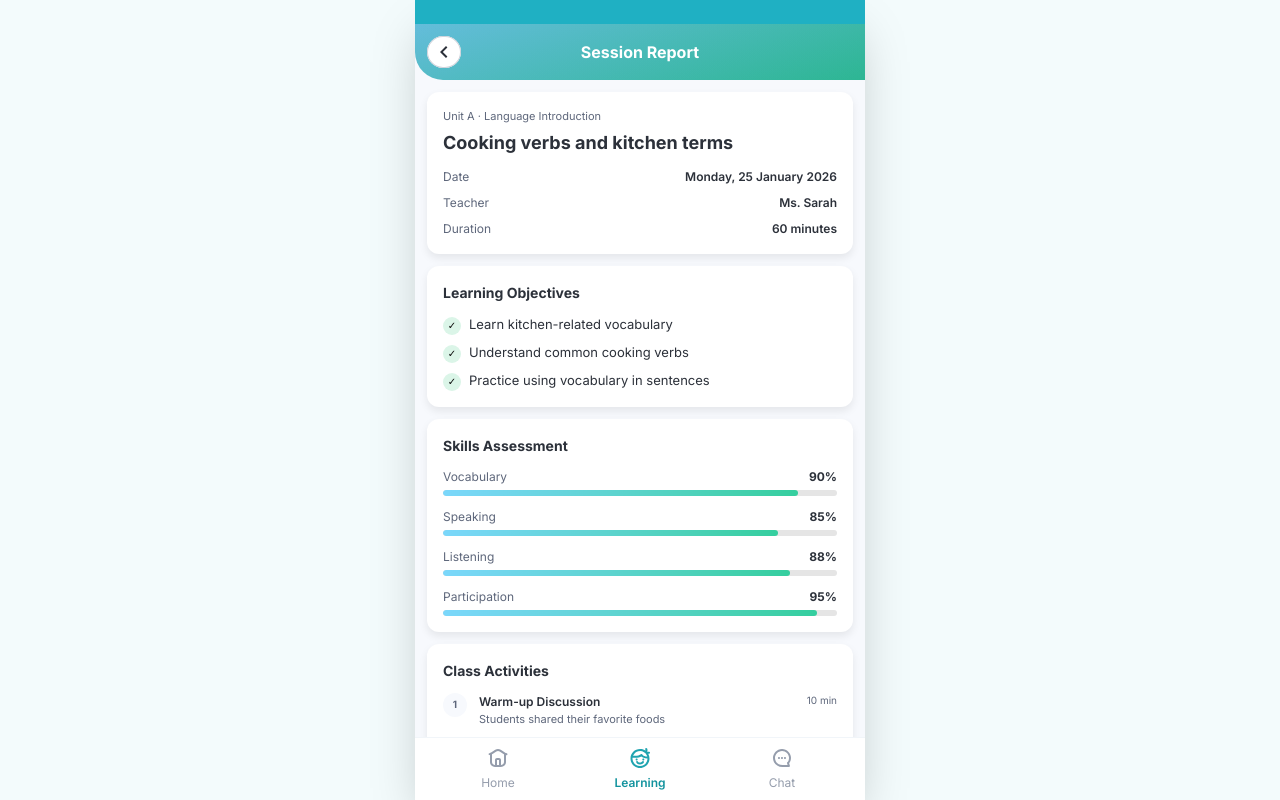
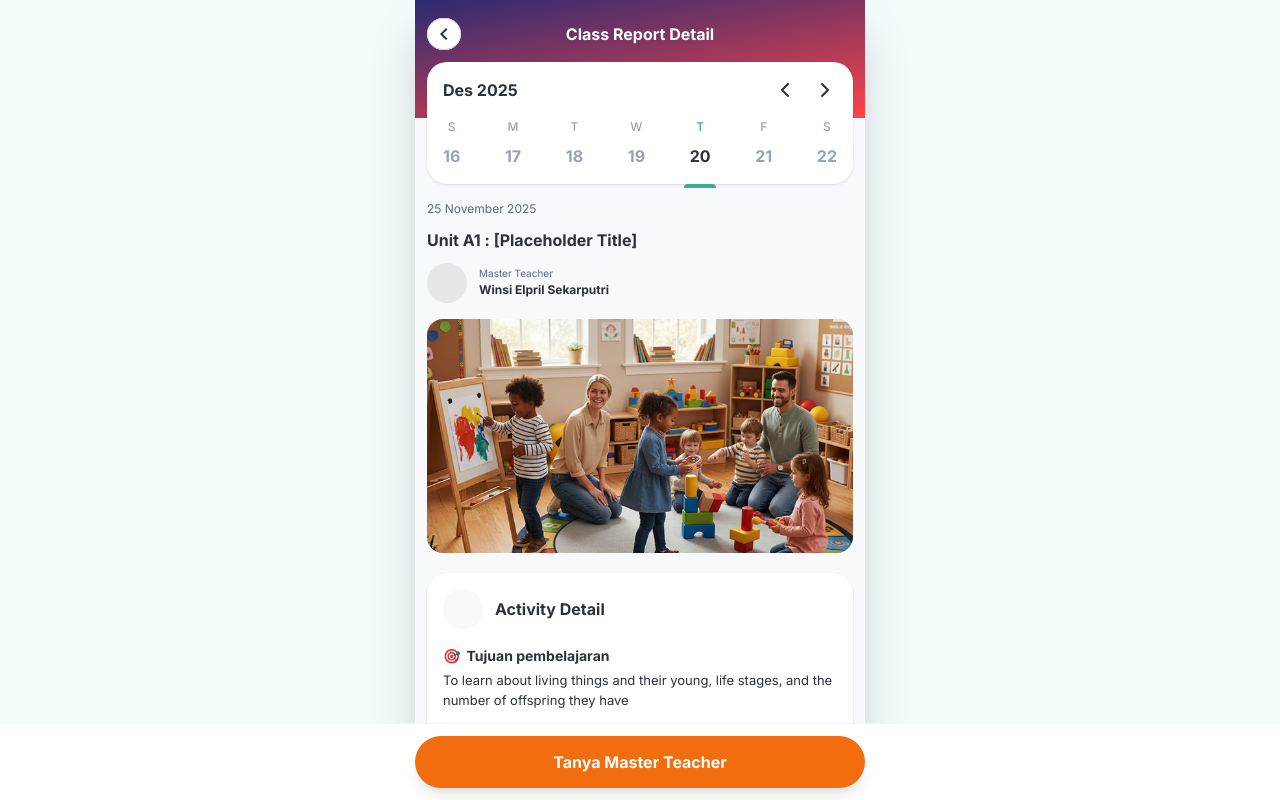
Before and after one commit to hhidro29/parent-app, a Next.js app in the folder apps/web/: page /learning/report/1 in a window 1280 px wide. Built offline with nearby package versions, Linux system fonts and the light colour scheme.

Commit message:
feat: implement class report and report detail UI matching design guidelines

```diff
--- a/apps/web/src/app/learning/page.tsx
+++ b/apps/web/src/app/learning/page.tsx
@@ -231,7 +231,7 @@ export default function LearningPage() {
                         <div className="flex flex-col gap-[12px]">
                             <div className="flex items-center justify-between">
                                 <h2 className="font-['Inter'] font-bold text-[16px] text-[#2C313A]">Class Report</h2>
-                                <Link href="#" className="font-['Inter'] font-bold text-[14px] text-[#13939E]">Lihat Semua</Link>
+                                <Link href="/learning/report" className="font-['Inter'] font-bold text-[14px] text-[#13939E]">Lihat Semua</Link>
                             </div>
 
                             <div className="flex gap-[12px] overflow-x-auto pb-[4px] -mx-[12px] px-[12px] scrollbar-hide">
@@ -249,9 +249,12 @@ export default function LearningPage() {
                                             <div className={`px-[12px] py-[8px] rounded-[12px] flex items-center justify-center ${report.statusColor}`}>
                                                 <span className="font-['Inter'] font-bold text-[12px] leading-[18px]">{report.status}</span>
                                             </div>
-                                            <button className="bg-[#F26D0F] text-white font-bold text-[12px] px-[12px] h-[28px] rounded-full active:scale-95 transition-transform">
+                                            <Link
+                                                href="/learning/report"
+                                                className="bg-[#F26D0F] text-white font-bold text-[12px] px-[12px] h-[28px] rounded-full active:scale-95 transition-transform flex items-center justify-center"
+                                            >
                                                 See Report
-                                            </button>
+                                            </Link>
                                         </div>
                                     </div>
                                 ))}
--- a/apps/web/src/app/learning/report/[id]/page.tsx
+++ b/apps/web/src/app/learning/report/[id]/page.tsx
@@ -1,53 +1,39 @@
 "use client";
 
-import { useParams, useRouter } from "next/navigation";
+import { useRouter } from "next/navigation";
+import Image from "next/image";
 
 const svgPaths = {
     back: "M15.41 7.41L14 6L8 12L14 18L15.41 16.59L10.83 12L15.41 7.41Z",
 };
 
-const reportData = {
-    title: "Cooking verbs and kitchen terms",
-    unit: "Unit A · Language Introduction",
-    date: "Monday, 25 January 2026",
-    teacher: "Ms. Sarah",
-    duration: "60 minutes",
-    objectives: [
-        "Learn kitchen-related vocabulary",
-        "Understand common cooking verbs",
-        "Practice using vocabulary in sentences",
-    ],
-    activities: [
-        { name: "Warm-up Discussion", description: "Students shared their favorite foods", duration: "10 min" },
-        { name: "Vocabulary Introduction", description: "New vocabulary with visual aids", duration: "15 min" },
-        { name: "Interactive Game", description: "Kitchen vocabulary matching game", duration: "15 min" },
-        { name: "Role Play", description: "Pretend cooking show with new verbs", duration: "15 min" },
-        { name: "Wrap-up", description: "Review and homework explanation", duration: "5 min" },
-    ],
-    teacherNotes: "Liam showed great enthusiasm today! He particularly enjoyed the role play activity and was able to use all new vocabulary correctly. Keep practicing at home!",
-    skills: [
-        { name: "Vocabulary", score: 90 },
-        { name: "Speaking", score: 85 },
-        { name: "Listening", score: 88 },
-        { name: "Participation", score: 95 },
-    ],
-};
-
 export default function ClassReportDetailPage() {
     const router = useRouter();
-    const params = useParams();
+
+    const days = [
+        { day: "S", date: "16" },
+        { day: "M", date: "17" },
+        { day: "T", date: "18" },
+        { day: "W", date: "19" },
+        { day: "T", date: "20", active: true },
+        { day: "F", date: "21" },
+        { day: "S", date: "22" },
+    ];
 
     return (
-        <div className="flex flex-col min-h-full w-full bg-[#f7f9fd]">
-            {/* Header */}
+        <div className="flex flex-col min-h-full w-full bg-[#f7f9fd] relative">
+            {/* Header Background - Fixed Height 118px */}
             <div
-                className="relative overflow-hidden rounded-bl-[28px] w-full"
+                className="absolute top-0 w-full h-[118px] z-0"
                 style={{
-                    backgroundImage: "linear-gradient(90deg, rgba(4, 35, 81, 0.14) 0%, rgba(4, 35, 81, 0.14) 100%), linear-gradient(161.996deg, rgb(123, 215, 251) 0%, rgb(52, 206, 158) 100%)",
+                    backgroundImage: "linear-gradient(169.875deg, #2B2A72 0%, #FF4546 100%)",
                 }}
-            >
-                <div className="bg-[#1fb0c3] h-[24px] w-full" />
-                <div className="flex items-center p-[12px] w-full">
+            />
+
+            {/* Content Wrapper */}
+            <div className="relative z-10 flex flex-col w-full">
+                {/* Top Bar - 18px top padding, 12px bottom gap */}
+                <div className="flex items-center px-[12px] pt-[18px] pb-[12px] w-full">
                     <button
                         onClick={() => router.back()}
                         className="bg-white flex items-center justify-center p-[4px] rounded-full shrink-0 w-[34px] shadow-[0px_0px_0px_1px_#cfd3db_inset]"
@@ -57,101 +43,148 @@ export default function ClassReportDetailPage() {
                         </svg>
                     </button>
                     <p className="flex-1 font-['Inter'] font-bold text-[16px] leading-[20px] text-center text-white">
-                        Session Report
+                        Class Report Detail
                     </p>
                     <div className="w-[34px]" />
                 </div>
-            </div>
 
-            {/* Content */}
-            <div className="flex flex-col gap-[12px] p-[12px]">
-                {/* Main Info Card */}
-                <div className="bg-white rounded-[12px] p-[16px] shadow-[0px_4px_8px_0px_rgba(0,0,0,0.08)]">
-                    <p className="font-['Inter'] font-normal text-[11px] text-[#5e677b] mb-[4px]">{reportData.unit}</p>
-                    <p className="font-['Inter'] font-bold text-[18px] text-[#2c313a] mb-[12px]">{reportData.title}</p>
-
-                    <div className="flex flex-col gap-[8px]">
-                        <div className="flex justify-between">
-                            <span className="font-['Inter'] text-[12px] text-[#5e677b]">Date</span>
-                            <span className="font-['Inter'] font-semibold text-[12px] text-[#2c313a]">{reportData.date}</span>
+                {/* Scrollable Content */}
+                <div className="flex flex-col px-[12px] gap-[12px]">
+                    {/* Calendar Card */}
+                    <div className="bg-white rounded-[20px] p-[16px] shadow-sm flex flex-col gap-[16px]">
+                        <div className="flex items-center justify-between">
+                            <span className="font-['Inter'] font-bold text-[16px] text-[#2C313A]">Des 2025</span>
+                            <div className="flex gap-[16px]">
+                                <svg width="24" height="24" viewBox="0 0 24 24" fill="none" className="rotate-180 cursor-pointer">
+                                    <path d="M9 18L15 12L9 6" stroke="#2C313A" strokeWidth="2" strokeLinecap="round" strokeLinejoin="round" />
+                                </svg>
+                                <svg width="24" height="24" viewBox="0 0 24 24" fill="none" className="cursor-pointer">
+                                    <path d="M9 18L15 12L9 6" stroke="#2C313A" strokeWidth="2" strokeLinecap="round" strokeLinejoin="round" />
+                                </svg>
+                            </div>
                         </div>
-                        <div className="flex justify-between">
-                            <span className="font-['Inter'] text-[12px] text-[#5e677b]">Teacher</span>
-                            <span className="font-['Inter'] font-semibold text-[12px] text-[#2c313a]">{reportData.teacher}</span>
-                        </div>
-                        <div className="flex justify-between">
-                            <span className="font-['Inter'] text-[12px] text-[#5e677b]">Duration</span>
-                            <span className="font-['Inter'] font-semibold text-[12px] text-[#2c313a]">{reportData.duration}</span>
+                        <div className="flex justify-between items-center text-center">
+                            {days.map((item, index) => (
+                                <div key={index} className="flex flex-col gap-[8px] items-center relative">
+                                    <span className={`text-[12px] font-medium ${item.active ? 'text-[#3CAB9E]' : 'text-[#9AA2B1]'}`}>
+                                        {item.day}
+                                    </span>
+                                    <span className={`text-[16px] font-bold ${item.active ? 'text-[#2C313A]' : 'text-[#9AA2B1]'}`}>
+                                        {item.date}
+                                    </span>
+                                    {item.active && (
+                                        <div className="absolute -bottom-[20px] w-[32px] h-[4px] bg-[#3CAB9E] rounded-t-full" />
+                                    )}
+                                    {item.active && (
+                                        <div className="absolute inset-x-[-8px] -top-[4px] -bottom-[4px] bg-[#EBFDFA] -z-10 rounded-[8px]" />
+                                    )}
+                                </div>
+                            ))}
                         </div>
                     </div>
-                </div>
 
-                {/* Learning Objectives */}
-                <div className="bg-white rounded-[12px] p-[16px] shadow-[0px_4px_8px_0px_rgba(0,0,0,0.08)]">
-                    <p className="font-['Inter'] font-bold text-[14px] text-[#2c313a] mb-[12px]">Learning Objectives</p>
-                    <div className="flex flex-col gap-[8px]">
-                        {reportData.objectives.map((obj, i) => (
-                            <div key={i} className="flex items-start gap-[8px]">
-                                <div className="size-[18px] rounded-full bg-[#dbf5e8] flex items-center justify-center mt-[2px]">
-                                    <span className="text-[10px]">✓</span>
-                                </div>
-                                <p className="font-['Inter'] text-[13px] text-[#2c313a]">{obj}</p>
+                    {/* Unit Info Section */}
+                    <div className="flex flex-col gap-[12px] mt-[4px]">
+                        <span className="font-['Inter'] text-[12px] text-[#5E677B]">25 November 2025</span>
+                        <h1 className="font-['Inter'] font-bold text-[16px] text-[#2C313A] leading-[1.3]">
+                            Unit A1 : [Placeholder Title]
+                        </h1>
+
+                        <div className="flex items-center gap-[12px]">
+                            <div className="w-[40px] h-[40px] bg-gray-200 rounded-full shrink-0 overflow-hidden">
+                                {/* Placeholder for teacher avatar if needed, or just gray circle */}
                             </div>
-                        ))}
+                            <div className="flex flex-col">
+                                <span className="text-[10px] text-[#5E677B]">Master Teacher</span>
+                                <span className="font-['Inter'] font-bold text-[12px] text-[#2C313A]">Winsi Elpril Sekarputri</span>
+                            </div>
+                        </div>
+
+                        {/* Hero Image */}
+                        <div className="relative w-full aspect-[328/180] rounded-[16px] overflow-hidden mt-[4px]">
+                            <Image
+                                src="/assets/images/thumbnail-activity.png"
+                                alt="Activity"
+                                fill
+                                className="object-cover"
+                                style={{ backgroundColor: '#e2e8f0' }}
+                            />
+                            {/* Fallback if image doesn't exist, using a colored div in style */}
+                            <div className="absolute inset-0 bg-slate-200 -z-10" />
+                        </div>
                     </div>
-                </div>
 
-                {/* Skills Assessment */}
-                <div className="bg-white rounded-[12px] p-[16px] shadow-[0px_4px_8px_0px_rgba(0,0,0,0.08)]">
-                    <p className="font-['Inter'] font-bold text-[14px] text-[#2c313a] mb-[12px]">Skills Assessment</p>
-                    <div className="flex flex-col gap-[12px]">
-                        {reportData.skills.map((skill) => (
-                            <div key={skill.name}>
-                                <div className="flex justify-between mb-[4px]">
-                                    <span className="font-['Inter'] text-[12px] text-[#5e677b]">{skill.name}</span>
-                                    <span className="font-['Inter'] font-bold text-[12px] text-[#2c313a]">{skill.score}%</span>
-                                </div>
-                                <div className="h-[6px] bg-[#e5e5e5] rounded-full overflow-hidden">
-                                    <div
-                                        className="h-full bg-gradient-to-r from-[#7BD7FB] to-[#34CE9E] rounded-full"
-                                        style={{ width: `${skill.score}%` }}
-                                    />
+                    {/* Activity Detail Card */}
+                    <div className="bg-white rounded-[20px] p-[16px] shadow-sm flex flex-col gap-[16px] mt-[8px]">
+                        <div className="flex items-center gap-[12px]">
+                            <div className="size-[40px] bg-[#F7F9FD] rounded-full flex items-center justify-center">
+                                {/* Assuming a generic icon or just the circle */}
+                            </div>
+                            <span className="font-['Inter'] font-bold text-[16px] text-[#2C313A]">Activity Detail</span>
+                        </div>
+
+                        <div className="flex flex-col gap-[12px]">
+                            <div className="flex flex-col gap-[4px]">
+                                <h3 className="font-['Inter'] font-bold text-[14px] text-[#2C313A] flex items-center gap-[6px]">
+                                    <span>🎯</span> Tujuan pembelajaran
+                                </h3>
+                                <p className="font-['Inter'] text-[13px] text-[#2C313A] leading-[20px]">
+                                    To learn about living things and their young, life stages, and the number of offspring they have
+                                </p>
+                            </div>
+
+                            <div className="flex flex-col gap-[4px]">
+                                <h3 className="font-['Inter'] font-bold text-[14px] text-[#2C313A] flex items-center gap-[6px]">
+                                    <span>🧠</span> Fokus keterampilan yang dilatih
+                                </h3>
+                                <div className="font-['Inter'] text-[13px] text-[#2C313A] leading-[20px] space-y-2">
+                                    <p>Vocabulary:</p>
+                                    <p>-Animal offsprings: calf, joey, cub, puppy, kitten, caterpillar</p>
+                                    <p>-Human life stages: baby, toddler, kid, teenager, adult</p>
+                                    <p>-Plant life stages: seed, seedling, young plant, adult plant</p>
+                                    <p className="mt-[8px]">Structure: Nouns, pronouns (he, she, it, they, etc.), reflexive pronouns (themselves, herself, myself, etc.)</p>
                                 </div>
                             </div>
-                        ))}
+                        </div>
                     </div>
-                </div>
 
-                {/* Activities */}
-                <div className="bg-white rounded-[12px] p-[16px] shadow-[0px_4px_8px_0px_rgba(0,0,0,0.08)]">
-                    <p className="font-['Inter'] font-bold text-[14px] text-[#2c313a] mb-[12px]">Class Activities</p>
-                    <div className="flex flex-col gap-[10px]">
-                        {reportData.activities.map((activity, i) => (
-                            <div key={i} className="flex gap-[12px] items-start">
-                                <div className="size-[24px] rounded-full bg-[#f7f9fd] flex items-center justify-center shrink-0">
-                                    <span className="font-['Inter'] font-bold text-[10px] text-[#5e677b]">{i + 1}</span>
-                                </div>
-                                <div className="flex-1">
-                                    <div className="flex justify-between">
-                                        <p className="font-['Inter'] font-semibold text-[12px] text-[#2c313a]">{activity.name}</p>
-                                        <p className="font-['Inter'] text-[10px] text-[#5e677b]">{activity.duration}</p>
-                                    </div>
-                                    <p className="font-['Inter'] text-[11px] text-[#5e677b]">{activity.description}</p>
+                    {/* Catatan Perkembangan Card */}
+                    <div className="bg-white rounded-[20px] p-[16px] shadow-sm flex flex-col gap-[12px] mt-[4px]">
+                        <div className="flex items-center gap-[12px]">
+                            <div className="size-[24px] flex items-center justify-center">
+                                <div className="w-[32px] h-[32px] rounded-full bg-[#f7f9fd] flex items-center justify-center">
+                                    <svg width="18" height="18" viewBox="0 0 24 24" fill="none" stroke="#2C313A" strokeWidth="2" strokeLinecap="round" strokeLinejoin="round">
+                                        <path d="M20.84 4.61a5.5 5.5 0 0 0-7.78 0L12 5.67l-1.06-1.06a5.5 5.5 0 0 0-7.78 7.78l1.06 1.06L12 21.23l7.78-7.78 1.06-1.06a5.5 5.5 0 0 0 0-7.78z" />
+                                    </svg>
                                 </div>
                             </div>
-                        ))}
+                            <span className="font-['Inter'] font-bold text-[16px] text-[#2C313A]">Catatan Perkembangan</span>
+                        </div>
+                        <p className="font-['Inter'] text-[13px] text-[#2C313A] leading-[20px]">
+                            Hari ini, Ananda aktif mengikuti semua kegiatan dengan antusiasme tinggi 🗣️. Dari penguasaan materi, Ananda memahami materi dengan sangat baik dan mampu mengerjakan tugas dengan mandiri 📖. Ketika berinteraksi dengan yang lain, Ananda menunjukkan kemampuan untuk berkomunikasi dengan lancar dan positif, bekerja sama, serta berbagi pendapat dengan percaya diri 👥.
+                        </p>
                     </div>
-                </div>
 
-                {/* Teacher Notes */}
-                <div className="bg-[#fff9ee] rounded-[12px] p-[16px] border border-[#f4c84d]">
-                    <div className="flex items-center gap-[8px] mb-[8px]">
-                        <span className="text-[16px]">💬</span>
-                        <p className="font-['Inter'] font-bold text-[14px] text-[#2c313a]">Teacher Notes</p>
+                    <div className="mt-[20px] mb-[80px]">
+                        <p className="font-['Inter'] text-[12px] text-[#2C313A] leading-[18px]">
+                            Mohon diinformasikan jika ada hal yang ingin Ayah/Bunda tanyakan.
+                        </p>
+                        <p className="font-['Inter'] text-[12px] text-[#2C313A] leading-[18px] mt-[12px]">
+                            Terima kasih atas perhatian dan kerja samanya. Hormat kami, English Academy Center
+                        </p>
                     </div>
-                    <p className="font-['Inter'] text-[13px] text-[#2c313a] leading-[20px] italic">
-                        "{reportData.teacherNotes}"
-                    </p>
+
+                    {/* Fixed Bottom Button */}
+                    <div className="fixed bottom-0 left-0 right-0 p-[12px] bg-white border-t border-slate-100 flex justify-center z-50">
+                        {/* Constrain width for desktop view compatibility if inside a container */}
+                        <div className="w-full max-w-[450px]">
+                            <button className="w-full bg-[#F26D0F] text-white font-['Inter'] font-bold text-[16px] py-[14px] rounded-full shadow-lg active:scale-[0.98] transition-transform">
+                                Tanya Master Teacher
+                            </button>
+                        </div>
+                    </div>
+
+                    <div className="h-[20px]" />
                 </div>
             </div>
         </div>
--- a/apps/web/src/components/layout/BottomNavigation.tsx
+++ b/apps/web/src/components/layout/BottomNavigation.tsx
@@ -70,7 +70,7 @@ export default function BottomNavigation() {
     const isChat = pathname.startsWith("/chat");
 
     // Don't show navigation on full-screen pages
-    const hiddenPaths = ["/payment", "/my-child", "/reward", "/auth", "/discovery"];
+    const hiddenPaths = ["/payment", "/my-child", "/reward", "/auth", "/discovery", "/learning/report"];
     const shouldHide = hiddenPaths.some(path => pathname.startsWith(path));
 
     if (shouldHide) return null;
```
Also changed, not shown: apps/web/src/app/learning/report/page.tsx (+9 -24 lines), apps/web/public/assets/images/thumbnail-activity.png (added).
